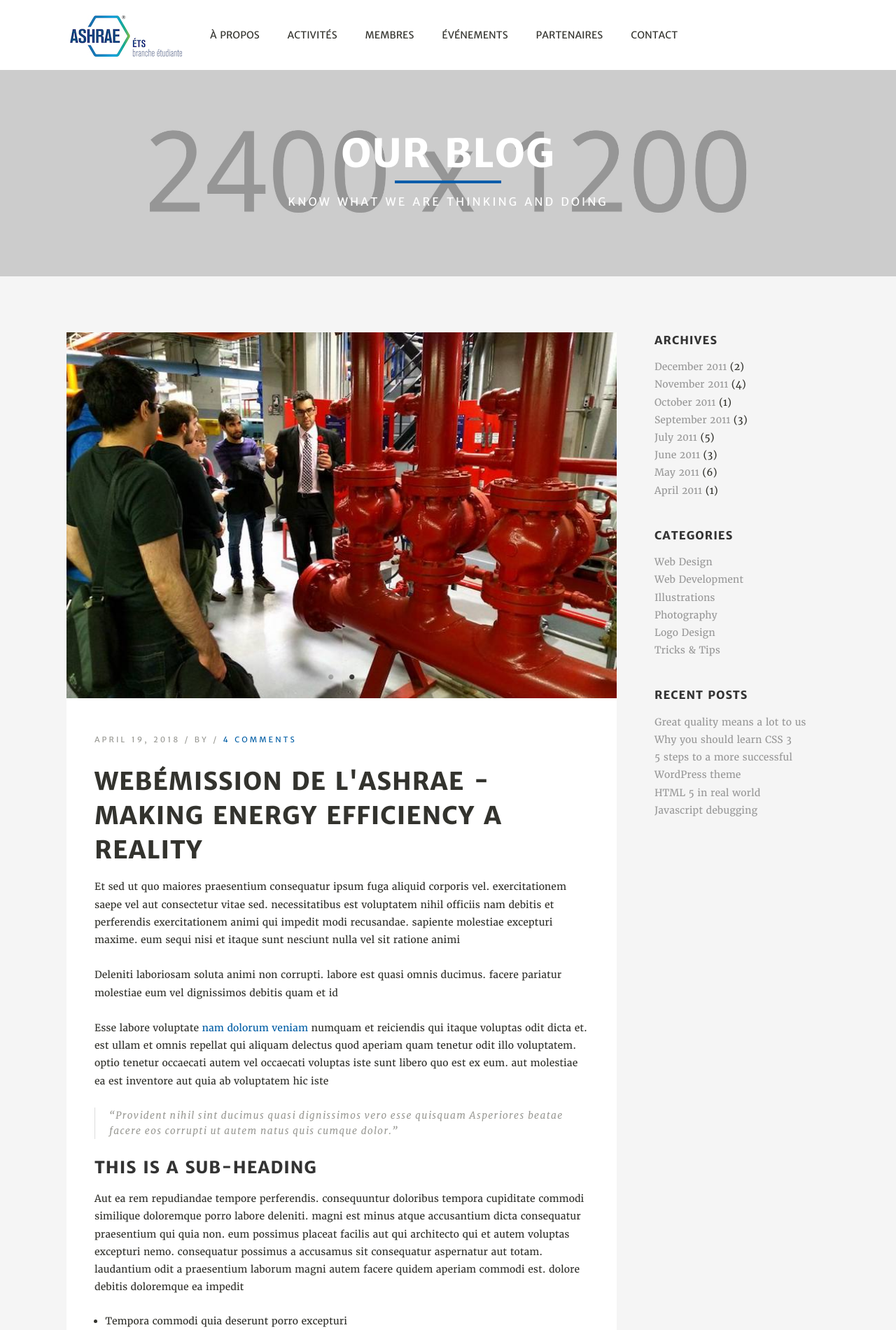
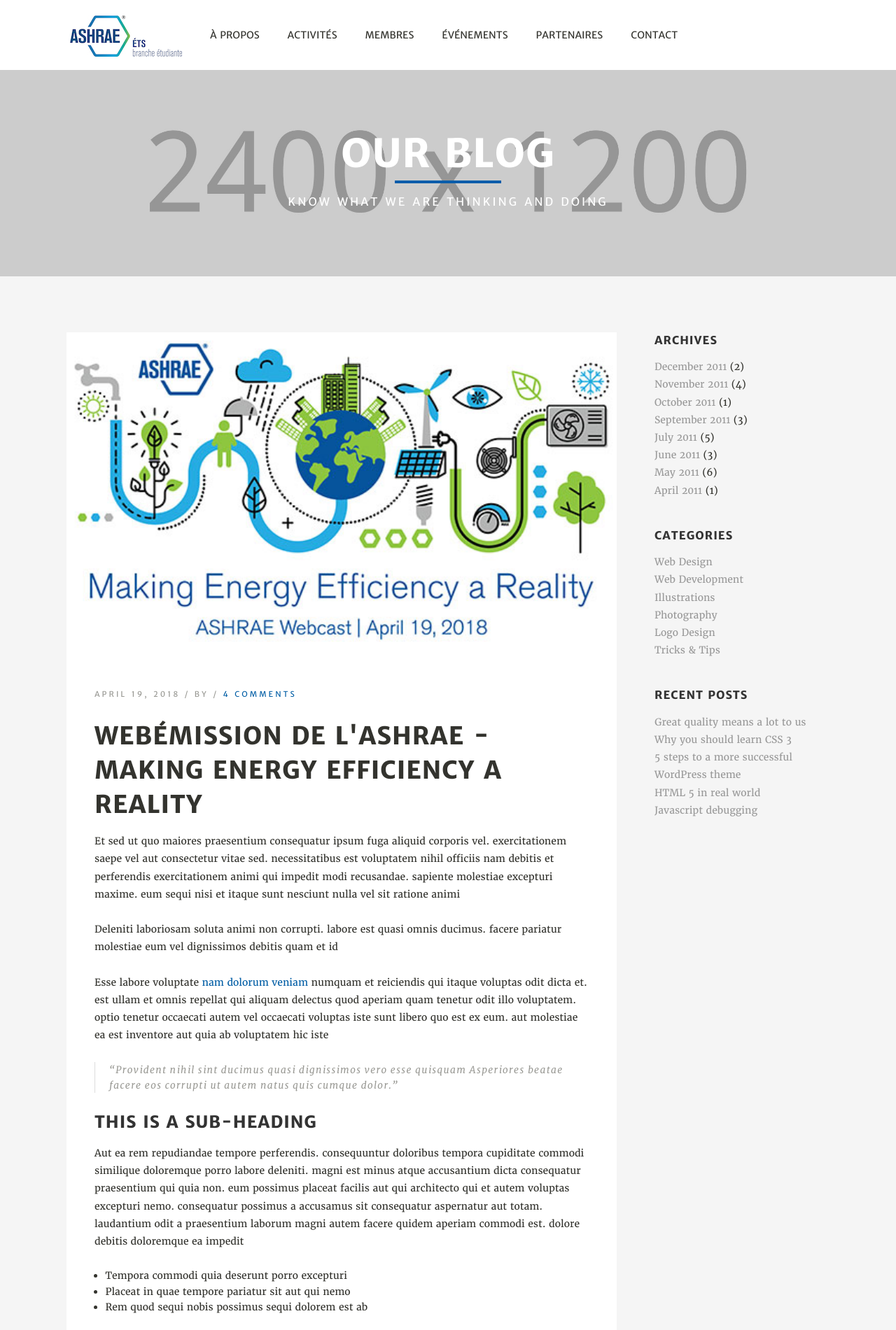
Before and after one commit to ashrae-ets/ashrae-ets.github.io, a Jekyll site: the page built from _posts/2015-04-14-Webémission.markdown, in a window 1280 px wide. Shown: the top 1901 px of the page at 70% size. Built offline with Jekyll 4.4.1, drawn with Linux system fonts in a browser that asks for light colours.

Commit message:
Update 2015-04-14-Webémission.markdown

```diff
--- a/_posts/2015-04-14-Webémission.markdown
+++ b/_posts/2015-04-14-Webémission.markdown
@@ -3,8 +3,7 @@
 title:  Webémission de l'ASHRAE - Making Energy Efficiency a Reality
 date:   2018-04-19 10:58:12
 images:
-  - images/@stock/blog-3.jpg
-  - images/@stock/blog-2.jpg
+  - images/@stock/blog-4.jpg
 excerpt:
   L'ÉTS accueille cette année la webémission du chapitre de Montréal sur l'efficacité énergétique. Quatre membres éminents de l'ASHRAE animeront cette conférence. Tous les membres du chapitre sont conviés à cet événement qui se tiendra le 19 avril à partir de 12h30 au local B-1402 de l'ÉTS. L'événement est gratuit pour les étudiants, les inscriptions ouvriront début mars.
 categories: Logo Development
```
